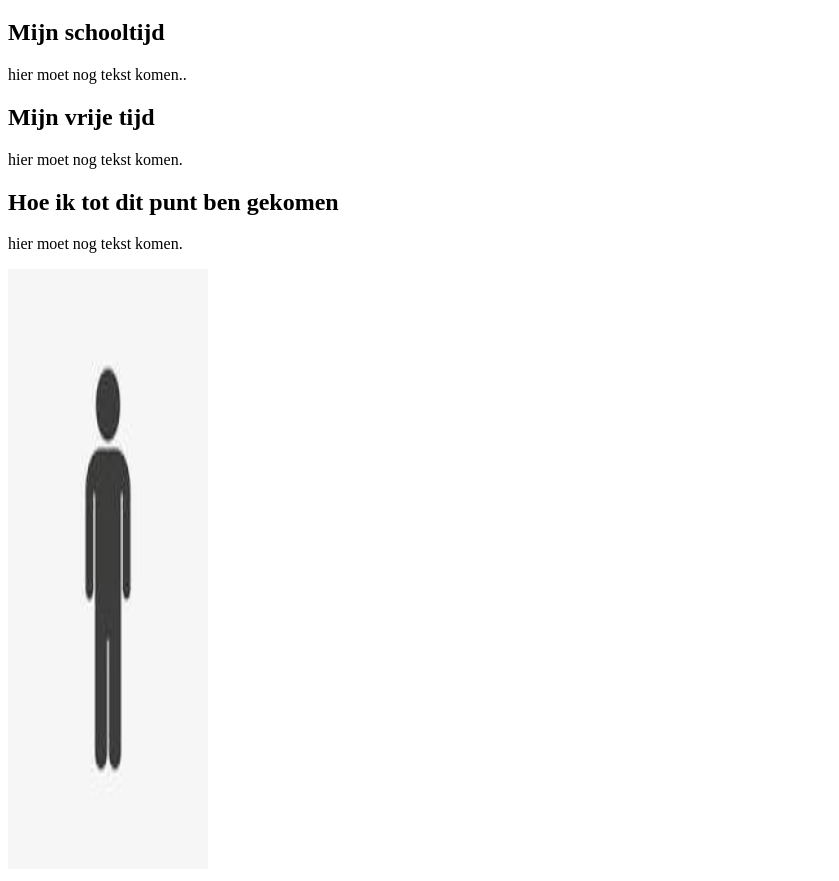
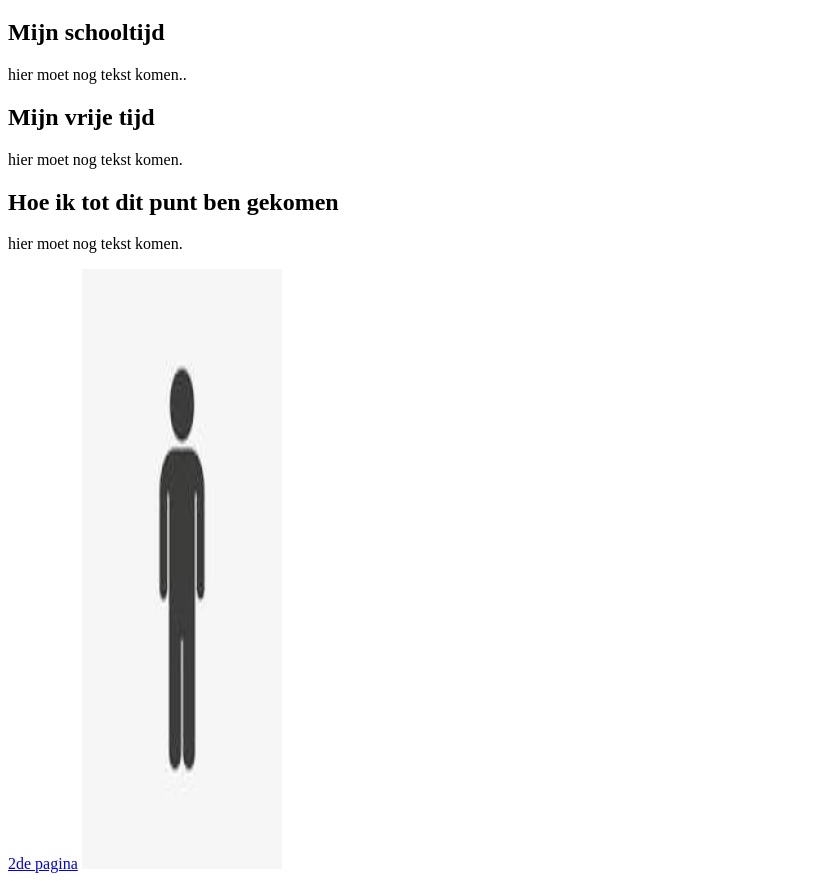
Before and after one commit to SimoxSimox01/SimoxSimox01.github.io, a plain HTML site: page index.html in a window 1280 px wide. Shown: the part 61-942 px from the top of the page, without its empty margins (0-839 px from the left). Drawn offline with Linux system fonts and the light colour scheme.

Commit message:
link created

```diff
--- a/index.html
+++ b/index.html
@@ -16,6 +16,8 @@
     <h2>Hoe ik tot dit punt ben gekomen</h2>
     <p>hier moet nog tekst komen.</p>
 
+    <a href="SimoxSimox01.html">2de pagina</a>
+
     <img src="pictoman1.jfif" alt="Trulli" width="200" height="600">
 </body>
 </html>
```
